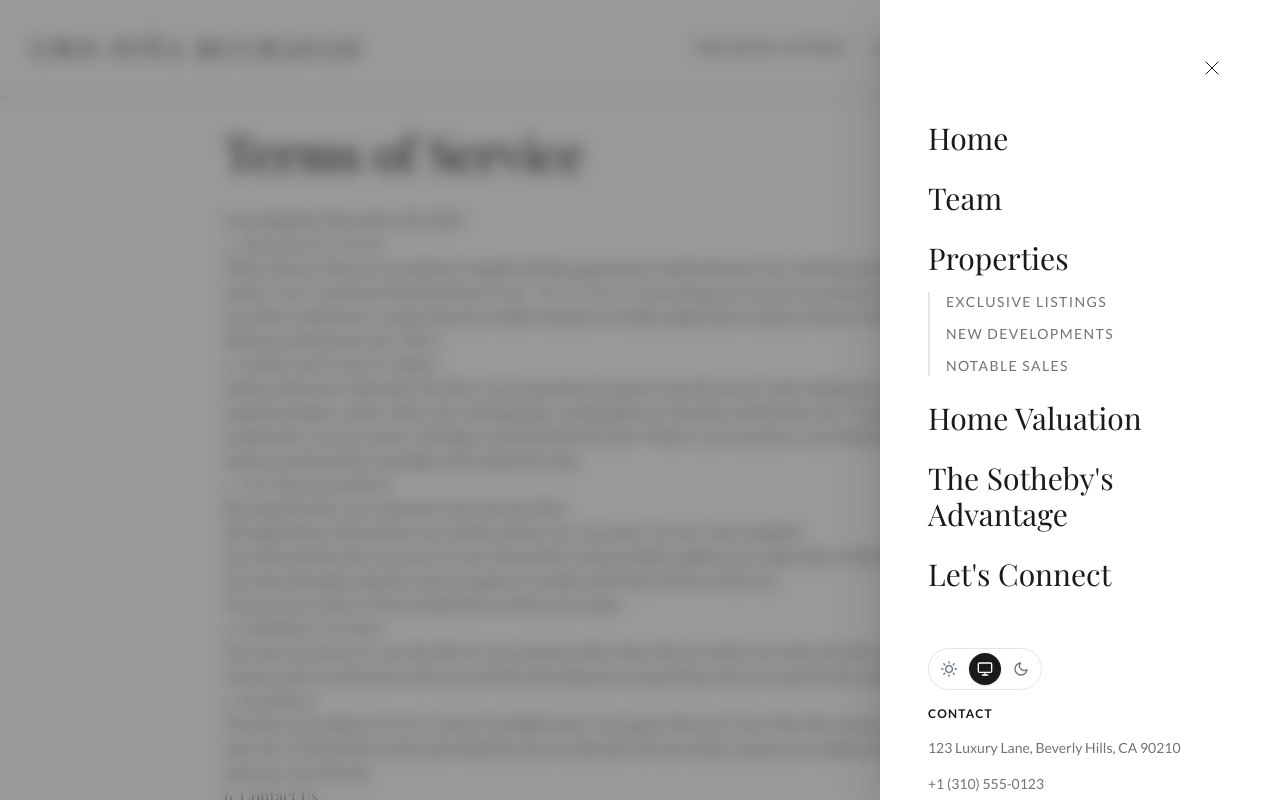
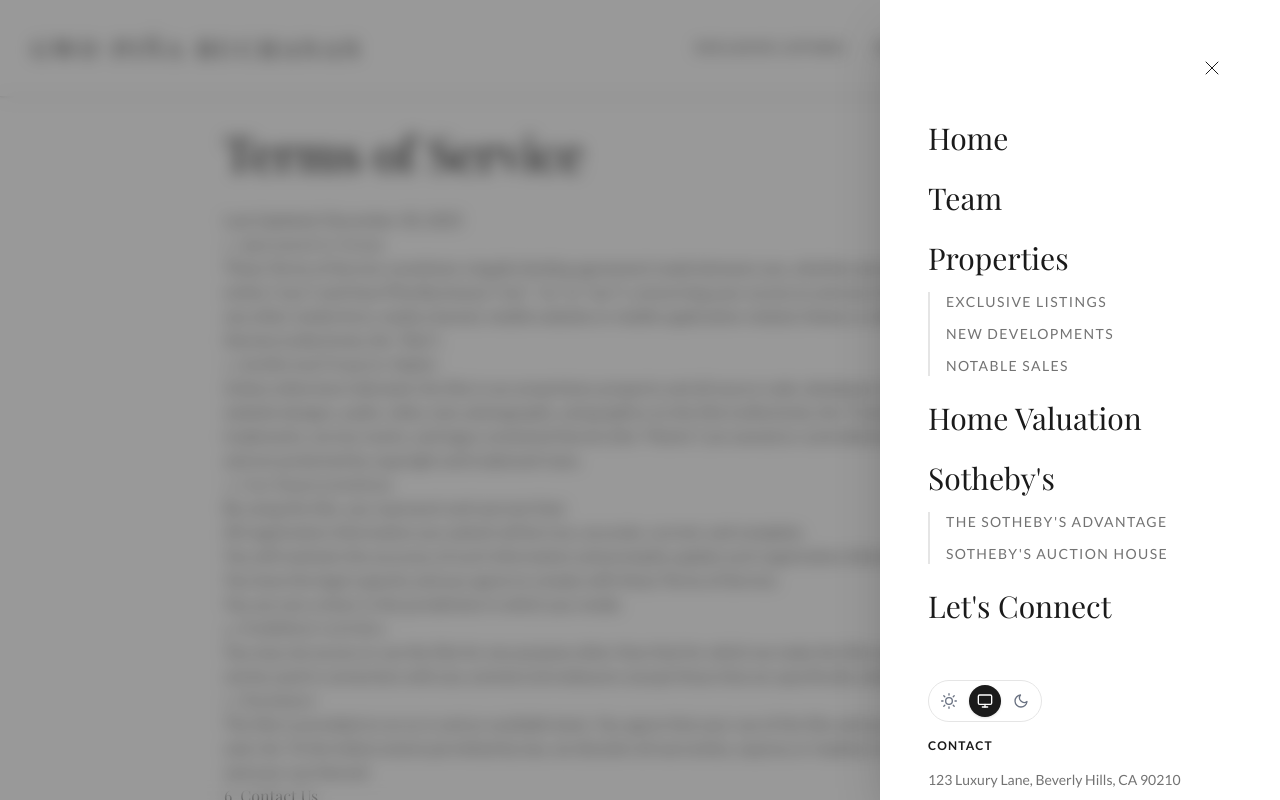
Before and after one commit to christianbogo/gwo-pina-buchana, a Next.js app: page /terms in a window 1280 px wide. Both pictures are taken after a click on the button 1228 px from the left and 48 px from the top of the page. Shown: the top 800 px of the page. Built offline with nearby package versions, Linux system fonts and the light colour scheme; a web font is replaced by a local one.

Commit message:
refactor: extract page hero sections into a reusable component and enhance Sotheby's navigation in the header.

```diff
--- a/src/app/auction/page.tsx
+++ b/src/app/auction/page.tsx
@@ -1,5 +1,6 @@
 import Header from "@/components/Header";
 import Footer from "@/components/Footer";
+import PageHero from "@/components/PageHero";
 import FadeIn from "@/components/FadeIn";
 import Image from "next/image";
 import Link from "next/link";
@@ -55,24 +56,11 @@ export default async function AuctionPage() {
 
             <main className="flex-grow">
                 {/* 1. Hero Section */}
-                <section className="relative h-screen min-h-[600px] flex items-center justify-center bg-black text-white">
-                    <div className="absolute inset-0 opacity-40">
-                        <Image
-                            src={heroImage}
-                            alt="Sotheby's Auction House"
-                            fill
-                            className="object-cover"
-                            priority
-                        />
-                    </div>
-                    <div className="relative z-10 max-w-5xl mx-auto px-4 text-center">
-                        <FadeIn>
-                            <h1 className="font-serif text-4xl md:text-6xl lg:text-7xl leading-tight uppercase tracking-wide">
-                                Sotheby's Auction House
-                            </h1>
-                        </FadeIn>
-                    </div>
-                </section>
+                {/* 1. Hero Section */}
+                <PageHero
+                    image={heroImage}
+                    title="Sotheby's Auction House"
+                />
 
                 {/* 2. Info Banner */}
                 <section className="bg-[#0a1a2a] py-24 text-white text-center">
--- a/src/app/sothebys-advantage/page.tsx
+++ b/src/app/sothebys-advantage/page.tsx
@@ -1,5 +1,6 @@
 import Header from "@/components/Header";
 import Footer from "@/components/Footer";
+import PageHero from "@/components/PageHero";
 import FadeIn from "@/components/FadeIn";
 import Image from "next/image";
 import Link from "next/link";
@@ -106,27 +107,21 @@ export default async function SothebysAdvantagePage() {
 
             <main className="flex-grow">
                 {/* 1. Hero Section */}
-                <section className="relative h-screen min-h-[600px] flex items-center justify-center bg-gradient-to-br from-[#0a1a2a] to-[#000000] text-white">
-                    {/* Background Video/Image Placeholder */}
-                    <div className="absolute inset-0 opacity-40">
+                {/* 1. Hero Section */}
+                <PageHero
+                    image={heroImage}
+                    title="The Sotheby's Advantage"
+                />
 
-                        <Image
-                            src={heroImage}
-                            alt="Background"
-                            fill
-                            className="object-cover"
-                            priority
-                        />
-                    </div>
-
-                    <div className="relative z-10 max-w-5xl mx-auto px-4 text-center">
+                <div className="max-w-7xl mx-auto px-4 sm:px-6 lg:px-8 pt-24 pb-8">
+                    <div className="text-center border-t border-b border-accent py-12">
                         <FadeIn>
-                            <h1 className="font-serif text-4xl md:text-6xl lg:text-7xl leading-tight uppercase tracking-wide mb-8">
+                            <h2 className="max-w-4xl mx-auto font-serif text-2xl md:text-3xl text-foreground leading-tight uppercase tracking-wide">
                                 Innovating the luxury real estate industry with a network of exceptional agents
-                            </h1>
+                            </h2>
                         </FadeIn>
                     </div>
-                </section>
+                </div>
 
                 {/* Video Section */}
                 <section className="bg-white py-24">
@@ -162,8 +157,8 @@ export default async function SothebysAdvantagePage() {
                 <section className="flex flex-col md:flex-row">
                     <div className="w-full md:w-1/2 relative min-h-[500px]">
                         <Image
-                            src={GREY_PLACEHOLDER}
-                            alt="Sotheby's Auction House"
+                            src={brandImage}
+                            alt="Sotheby's Brand Benefit"
                             fill
                             className="object-cover"
                         />
@@ -178,9 +173,9 @@ export default async function SothebysAdvantagePage() {
                                 The Sotheby’s International Realty® brand is built on the centuries-long prestige of the world’s preeminent auction house. Sotheby’s history and our unmatched reputation give our listings the best-in-class exposure they deserve and assures buyers they are working with a trusted partner. Follow us on social media for highlights on global luxury real estate.
                             </p>
                             <div className="flex flex-col sm:flex-row gap-4">
-                                <a href="#" className="inline-block bg-white text-black px-8 py-4 text-xs font-bold uppercase tracking-widest hover:bg-gray-200 transition-colors text-center">
+                                <Link href="/auction" className="inline-block bg-white text-black px-8 py-4 text-xs font-bold uppercase tracking-widest hover:bg-gray-200 transition-colors text-center">
                                     Sotheby's Auction House
-                                </a>
+                                </Link>
                                 <Link href="/contact" className="inline-block border border-white text-white px-8 py-4 text-xs font-bold uppercase tracking-widest hover:bg-white hover:text-black transition-colors text-center">
                                     Connect With Us
                                 </Link>
@@ -212,7 +207,7 @@ export default async function SothebysAdvantagePage() {
                     <div className="flex flex-col md:flex-row">
                         <div className="w-full md:w-1/2 relative min-h-[400px]">
                             <Image
-                                src={GREY_PLACEHOLDER}
+                                src={globalNetworkImage}
                                 alt="Global Network"
                                 fill
                                 className="object-cover"
@@ -251,7 +246,7 @@ export default async function SothebysAdvantagePage() {
                         </div>
                         <div className="w-full md:w-1/2 relative min-h-[400px] order-1 md:order-2">
                             <Image
-                                src={GREY_PLACEHOLDER}
+                                src={worldWeServeImage}
                                 alt="World We Serve"
                                 fill
                                 className="object-cover"
--- a/src/components/Header.tsx
+++ b/src/components/Header.tsx
@@ -33,6 +33,11 @@ export default function Header({ theme = "transparent" }: HeaderProps) {
         { name: "Exclusive Listings", href: "/properties/exclusive" },
         { name: "New Developments", href: "/properties/new-developments" },
         { name: "Notable Sales", href: "/properties/sales" },
+    ];
+
+    const sothebysLinks = [
+        { name: "The Sotheby's Advantage", href: "/sothebys-advantage" },
+        { name: "Sotheby's Auction House", href: "/auction" },
     ];
 
     const neighborhoodLinks = [
@@ -187,9 +192,21 @@ export default function Header({ theme = "transparent" }: HeaderProps) {
                                 Home Valuation
                             </Link>
 
-                            <Link href="/sothebys-advantage" className="font-serif text-2xl md:text-3xl text-foreground hover:text-accent transition-colors duration-300" onClick={() => setIsMenuOpen(false)}>
-                                The Sotheby's Advantage
-                            </Link>
+                            <div className="space-y-4">
+                                <p className="font-serif text-2xl md:text-3xl text-foreground">Sotheby&apos;s</p>
+                                <div className="pl-4 flex flex-col space-y-3 border-l-2 border-border">
+                                    {sothebysLinks.map(link => (
+                                        <Link
+                                            key={link.name}
+                                            href={link.href}
+                                            className="font-sans text-sm uppercase tracking-widest text-muted-foreground hover:text-accent transition-colors"
+                                            onClick={() => setIsMenuOpen(false)}
+                                        >
+                                            {link.name}
+                                        </Link>
+                                    ))}
+                                </div>
+                            </div>
 
                             <Link href="/contact" className="font-serif text-2xl md:text-3xl text-foreground hover:text-accent transition-colors duration-300" onClick={() => setIsMenuOpen(false)}>
                                 Let's Connect
```
